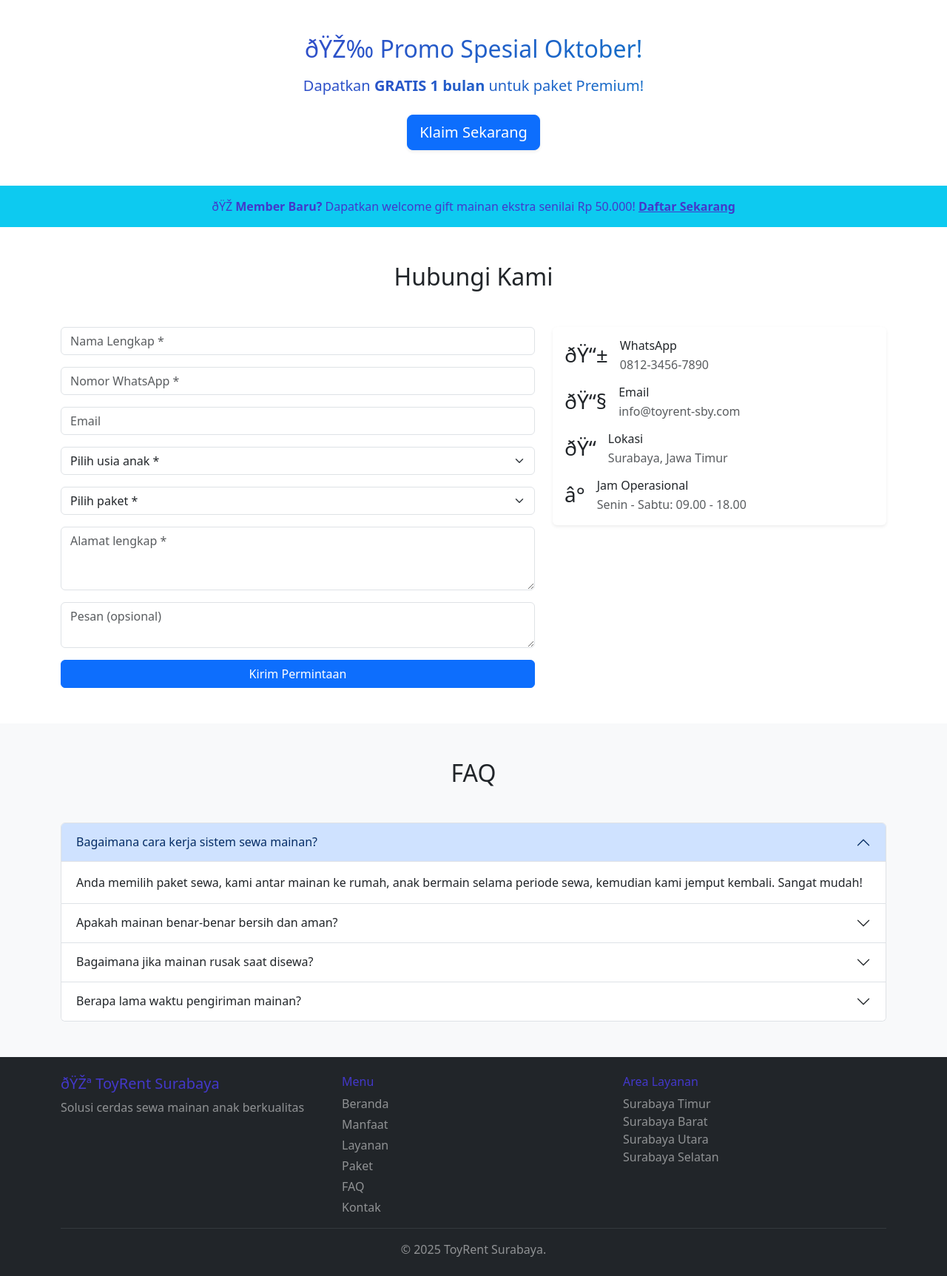
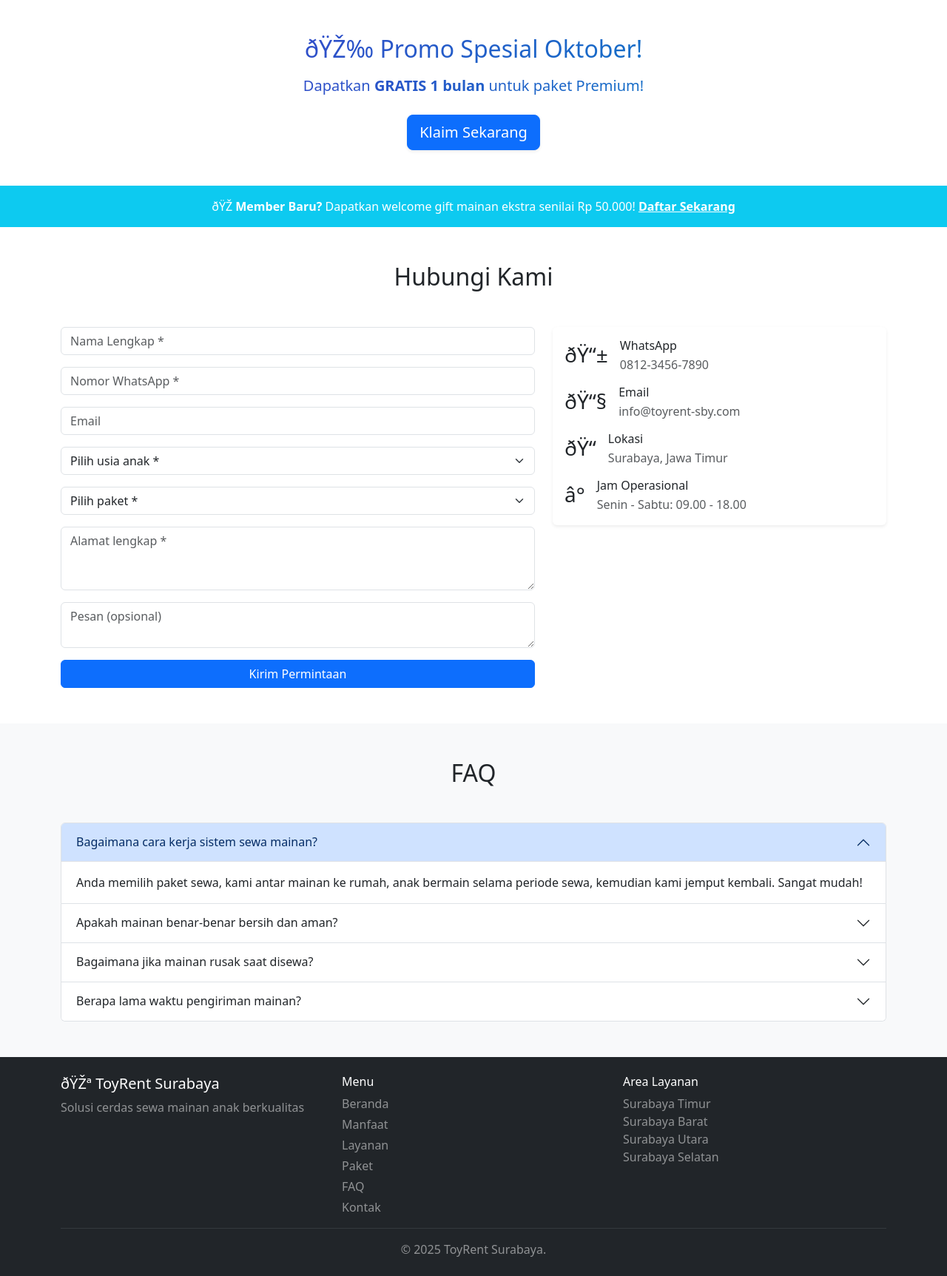
Before and after one commit to azizrmdhoni/Pemrograman-Web, a PHP site: page / in a window 1280 px wide. Shown: the part 2969-4694 px from the top of the page at 74% size. Run offline with PHP 8.4, Linux system fonts and the light colour scheme.

Commit message:
styles.css

```diff
--- a/Pertemuan 8/styles.css
+++ b/Pertemuan 8/styles.css
@@ -74,5 +74,5 @@ html {
 }
 
 .text-white {
-    color: #4338ca !important;
+    color: #4338ca;
 }
```
